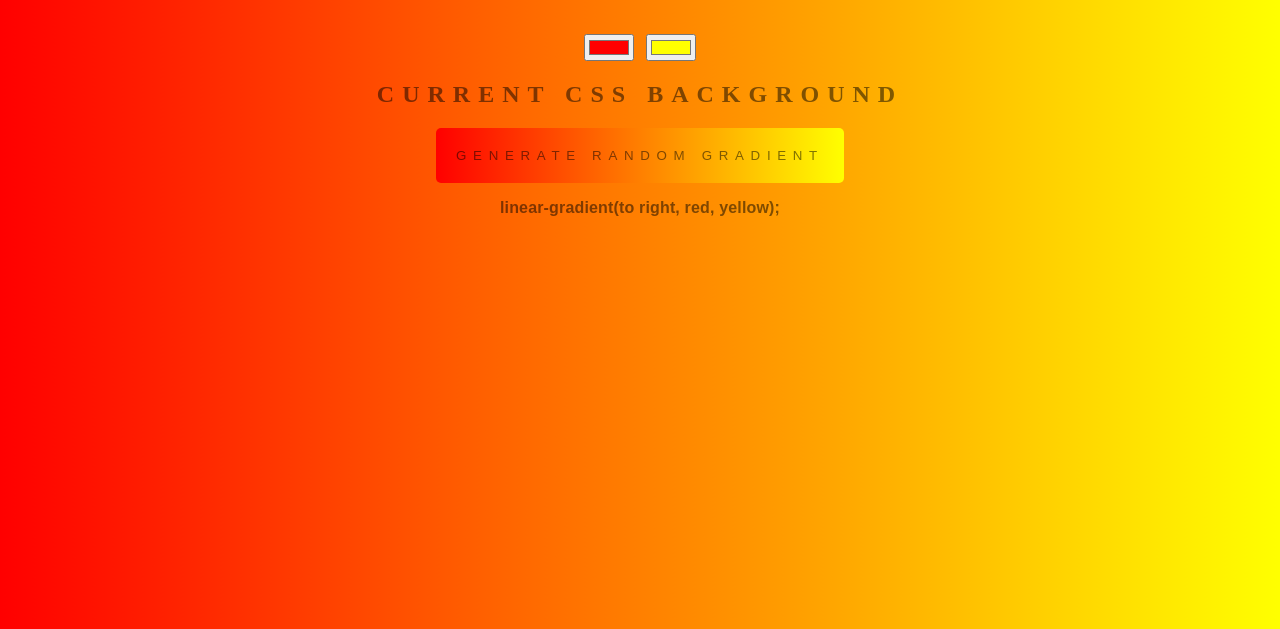
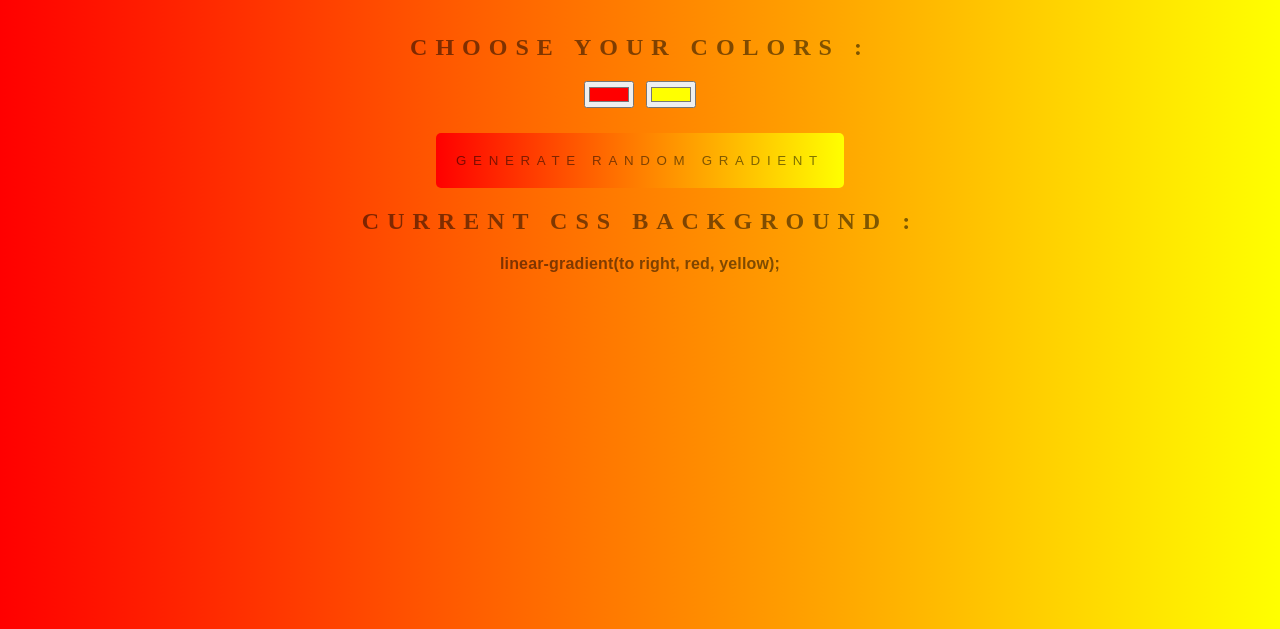
Before and after one commit to HoussamEzzin/Background-Generator, a plain HTML site: page index.html in a window 1280 px wide. Shown: the part 171-800 px from the top of the page. Drawn offline with Linux system fonts and the light colour scheme.

Commit message:
adding some features

```diff
--- a/index.html
+++ b/index.html
@@ -7,10 +7,12 @@
     </head>
     <body id="gradient">
         <h1>Background Generator</h1>
+        <h2>Choose Your Colors :</h2>
         <input class="color1" type="color" name="color1" >
         <input class="color2" type="color" name="color2" >
-        <h2>Current CSS Background</h2>
+        <br>
         <button id="generate">Generate Random Gradient</button>
+        <h2>Current CSS Background : </h2>
         <h3></h3>
         <script type="text/javascript" src="script.js" ></script>
     </body>
--- a/style.css
+++ b/style.css
@@ -27,6 +27,7 @@ h3{
 }
 
 #generate {
+    margin-top: 25px;
     color: rgba(0,0,0,.5);
     cursor: pointer;
     text-transform: uppercase;
```
